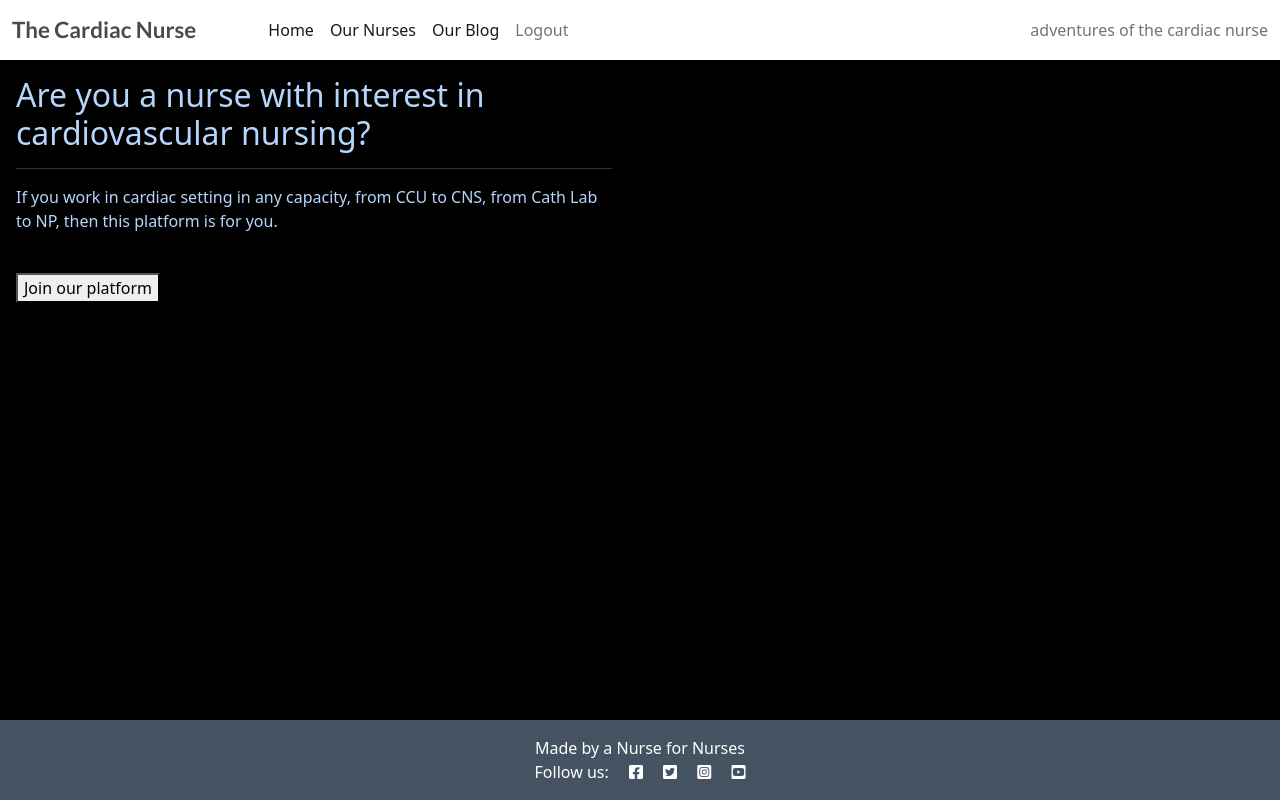
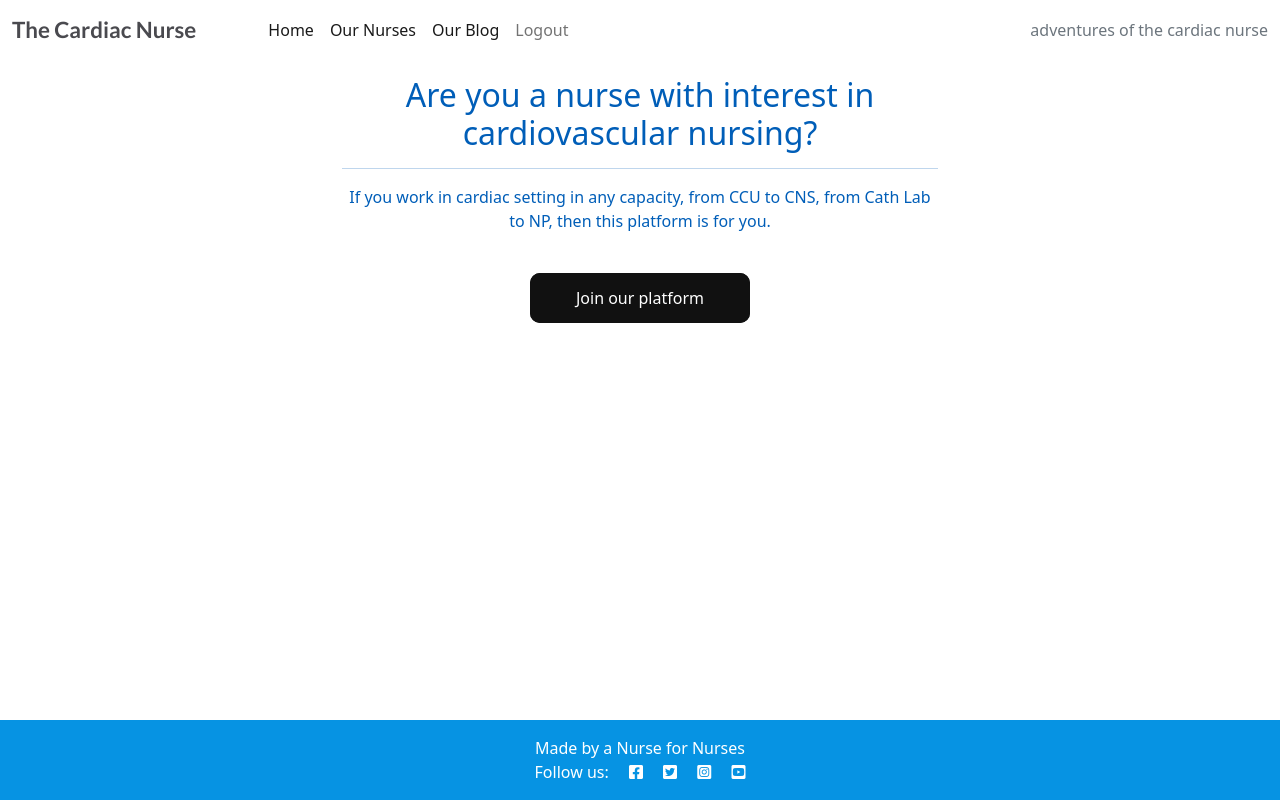
Before and after one commit to gozygreg/The-Cardiac-Nurse, a Django app: page /cardiacnurseblog/nurseprofile/ in a window 1280 px wide. Run offline with Django 3.2, Linux system fonts and the light colour scheme; the visitor is signed in with stand-in values (Sample User, id 1).

Commit message:
add custom css style to nurseprofile page

```diff
--- a/static/css/style.css
+++ b/static/css/style.css
@@ -1,10 +1,18 @@
 @import url('https://fonts.googleapis.com/css2?family=Lato:ital,wght@0,400;0,700;0,900;1,400&display=swap');
 
+/* BASE.HTML PAGE */
 body {
     background-color: #F9FAFC;
     position: relative;
     min-height: 100vh;
     padding-bottom: 58px;
+}
+
+#nav-line {
+    margin: 0;
+    color: rgba(0, 0, 0, 0.985);
+    border-top: 2px solid;
+
 }
 
 h1 {
@@ -26,10 +34,6 @@ a {
     color: #4A4A4F;
 }
 
-.red-o {
-    color: #E84610;
-}
-
 .thin {
     font-weight: 300;
 }
@@ -43,9 +47,44 @@ a {
 }
 
 .main-bg {
+    background-color: white;
+}
+
+footer {
+    position: absolute;
+    bottom: 0;
+    width: 100%;
+    padding: 20px;
+    background-color: #0693e3;
+}
+
+/* INDEX.HTML PAGE */
+#hero {
+    background-color: black;
+    color: #fff;
+}
+
+.bg-img {
+    max-width: 100%;
+    max-height: 100%;
+}
+
+
+.index_pg-img {
+    height: 300px;
+    padding-top: 10px;
+}
+
+.dark {
     background-color: black;
 }
 
+/* NURSEPROFILE AND NURSEDETAIL.HTML PAGES */
+.card-body {
+    color: #005eb8
+}
+
+/* NURSEBLOG AND BLOGPOST_DETAIL.HTML PAGES */
 .card {
     border: none;
     background-color: transparent;
@@ -105,12 +144,12 @@ a {
 
 .post-link {
     text-decoration: none;
-    color: #B6D5FD;
+    color: #005eb8
 }
 
 .post-link:hover,
 .page-link {
-    color: #fff;
+    color: #09014a
 }
 
 .post-title {
@@ -121,17 +160,6 @@ a {
 .post-subtitle {
     margin-left: 5%;
     color: lightgray;
-}
-
-.btn-signup {
-    background-color: #23BBBB;
-    color: #fff;
-}
-
-.btn-signup:hover,
-.btn-signup:active {
-    background-color: #fff;
-    color: #23BBBB;
 }
 
 .link {
@@ -145,57 +173,83 @@ a {
     text-decoration: underline;
 }
 
-.btn-like {
-    color: #E84610;
+/* SITE BUTTONS (Code snippet gotten from webdeasy.de) */
+.glow-on-hover,
+.home-button,
+.btn-signup {
+    width: 220px;
+    height: 50px;
     border: none;
+    outline: none;
+    color: #fff;
+    background: #111;
+    cursor: pointer;
+    position: relative;
+    z-index: 0;
+    border-radius: 10px;
+}
+
+.glow-on-hover:before,
+.home-button:before,
+.btn-signup:before {
+    content: '';
+    background: linear-gradient(45deg, #ff0000, #ff7300, #fffb00, #48ff00, #00ffd5, #002bff, #7a00ff, #ff00c8, #ff0000);
+    position: absolute;
+    top: -2px;
+    left: -2px;
+    background-size: 400%;
+    z-index: -1;
+    filter: blur(5px);
+    width: calc(100% + 4px);
+    height: calc(100% + 4px);
+    animation: glowing 20s linear infinite;
+    opacity: 0;
+    transition: opacity .3s ease-in-out;
+    border-radius: 10px;
+}
+
+.glow-on-hover:active,
+.home-button:active,
+.btn-signup:active {
+    color: #000
+}
+
+.glow-on-hover:active:after,
+.home-button:active:after,
+.btn-signup:active:after {
     background: transparent;
 }
 
-.btn-like:hover,
-.btn-like:active {
-    color: #E84610;
-    background: transparent;
-    border: none;
+.glow-on-hover:hover:before,
+.home-button:hover:before,
+.btn-signup:hover:before {
+    opacity: 1;
 }
 
-footer {
+.glow-on-hover:after,
+.home-button:after,
+.btn-signup:after {
+    z-index: -1;
+    content: '';
     position: absolute;
-    bottom: 0;
     width: 100%;
-    padding: 20px;
+    height: 100%;
+    background: #111;
+    left: 0;
+    top: 0;
+    border-radius: 10px;
 }
 
+@keyframes glowing {
+    0% {
+        background-position: 0 0;
+    }
 
-/* Index.html */
-#hero {
-    background-color: black;
-    color: #fff;
+    50% {
+        background-position: 400% 0;
+    }
+
+    100% {
+        background-position: 0 0;
+    }
 }
-
-.bg-img {
-    max-width: 100%;
-    max-height: 100%;
-}
-
-
-.index_pg-img {
-    height: 300px;
-    padding-top: 10px;
-}
-
-.dark {
-    background-color: black;
-}
-
-.home-button {
-    padding: 0.4em 2.5em 0.5em 2.5em;
-    font-weight: 700;
-    cursor: pointer;
-    box-shadow: 0px 2px 13px 2px rgb(34 60 80 / 20%);
-    background-color: #121a95;
-    color: #fff;
-}
-
-.card-body {
-    color: #B6D5FD
-}
--- a/templates/base.html
+++ b/templates/base.html
@@ -68,7 +68,6 @@
             </div>
         </div>
     </nav>
-
     <div class="container">
         <div class="row">
             <div class="col-md-8 offset-md-2">
@@ -90,7 +89,7 @@
     </main>
 
     <!-- Footer -->
-    <footer class="footer mt-auto py-3 dark-bg">
+    <footer class="footer mt-auto py-3">
         <p class="m-0 text-center text-white">Made by a Nurse for Nurses</p>
         <p class="m-0 text-center text-white">Follow us: <i class="fab fa-facebook-square ms-3"></i>
             <i class="fab fa-twitter-square ms-3"></i>
--- a/templates/index.html
+++ b/templates/index.html
@@ -18,9 +18,8 @@
                 <img src="{% static 'images/heart.jpg' %}" alt="Responsive image" class="bg-img">
             </div>
         </div>
-    </div>
 
-    <div class="row content mb-5 d-flex justify-content-center dark">
+        <div class="row mb-5 d-flex justify-content-center dark">
             <div class="col-sm-6 col-lg-4 col-xl-3 text-center">
                 <div>
                     <a href="{% url 'nurse_profile' %}" type="button"
@@ -36,4 +35,7 @@
                 </div>
             </div>
         </div>
+
+
+    </div>
     {% endblock content %}
--- a/templates/nurseprofile.html
+++ b/templates/nurseprofile.html
@@ -5,19 +5,19 @@
 {% block content %}
 
 <!-- JOIN PLATFORM -->
-<div class="col-12 art-prints-area">
-    <div class="row print-display new-submission">
+<div class="col-12">
+    <div class="row h-100 d-flex align-items-center justify-content-center">
         {% if user.is_authenticated %}
         <div class="col-sm-6">
             <div class="card mb-4">
-                <div class="card-body all-prints-cards">
+                <div class="card-body text-center">
                     <h2>Are you a nurse with interest in cardiovascular nursing?</h2>
                     <hr />
                     <p>If you work in cardiac setting in any capacity, from CCU to CNS, from Cath Lab to NP, then this
                         platform is for you.</p>
                     <br>
-                    <button onclick="location.href='{% url 'submitprofile' %}'" type="button"
-                        class="submit-print-button">Join our platform</button>
+                    <button onclick="location.href='{% url 'submitprofile' %}'" type="button" class="glow-on-hover">Join
+                        our platform</button>
                 </div>
             </div>
         </div>
--- a/templates/submitprofile.html
+++ b/templates/submitprofile.html
@@ -16,7 +16,7 @@
                     <form method="POST" style="margin-top: 1.3em;" enctype="multipart/form-data">
                         {{ profile_form | crispy }}
                         {% csrf_token %}
-                        <button type="submit" class="submit-print-button">Submit</button>
+                        <button type="submit" class="submit-button" id="submit-btn">Submit</button>
                     </form>
                 </div>
             </div>
```
Lines whose indentation alone changed are shown as unchanged.
